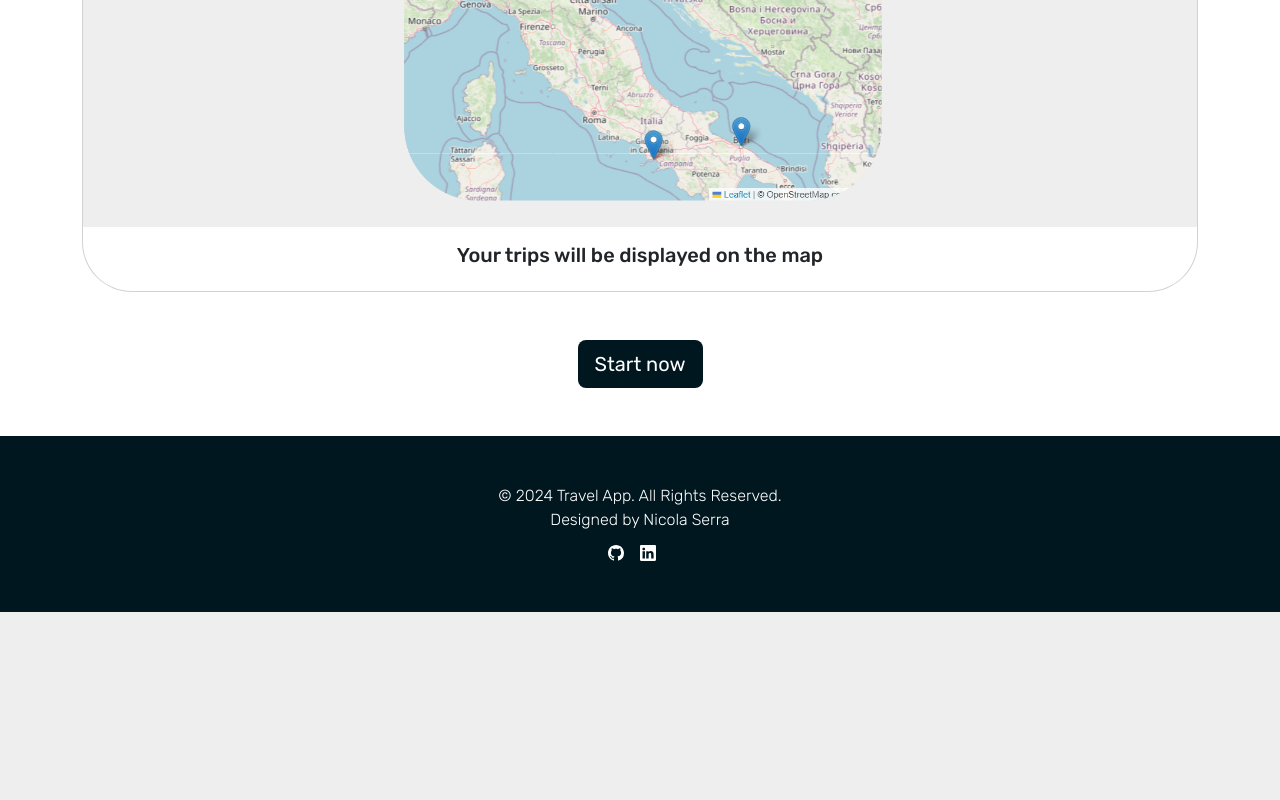
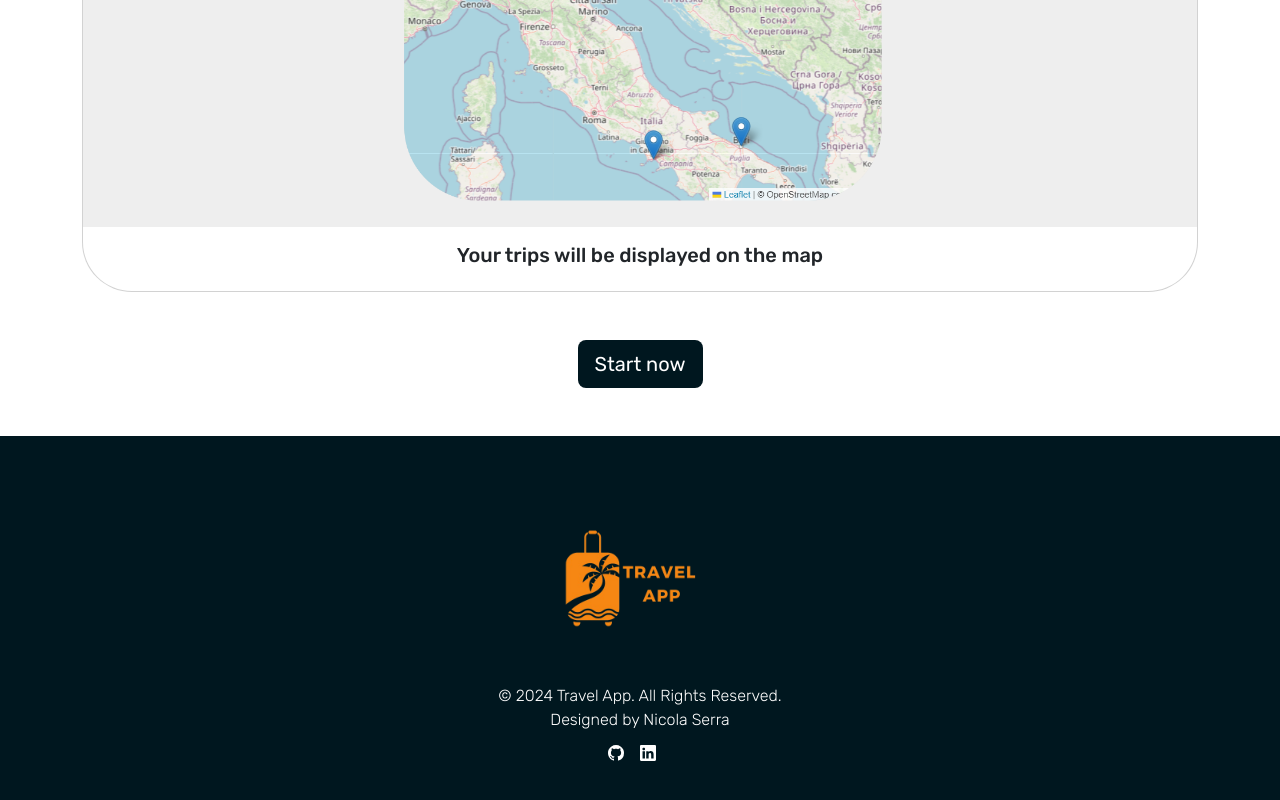
Before and after one commit to Nico-Serra/travel-app, an Angular app: page / in a window 1280 px wide. Shown: the part 3062-3862 px from the top of the page. Before the commit the page ends 3674 px from the top, so only its background shows below. Built offline with nearby package versions, Linux system fonts and the light colour scheme.

Commit message:
add logo image to footer

```diff
--- a/src/app/footer/footer.component.html
+++ b/src/app/footer/footer.component.html
@@ -1,5 +1,6 @@
 <footer style="background-color: #00171f;" class="text-center text-white py-5">
     <div class="container">
+        <img src="assets/logo.png" style="max-width: 200px;" alt="">
         <p class="mb-0">&copy; 2024 Travel App. All Rights Reserved.</p>
         <p class="mb-0">Designed by Nicola Serra</p>
         <div class="mt-2">
```
